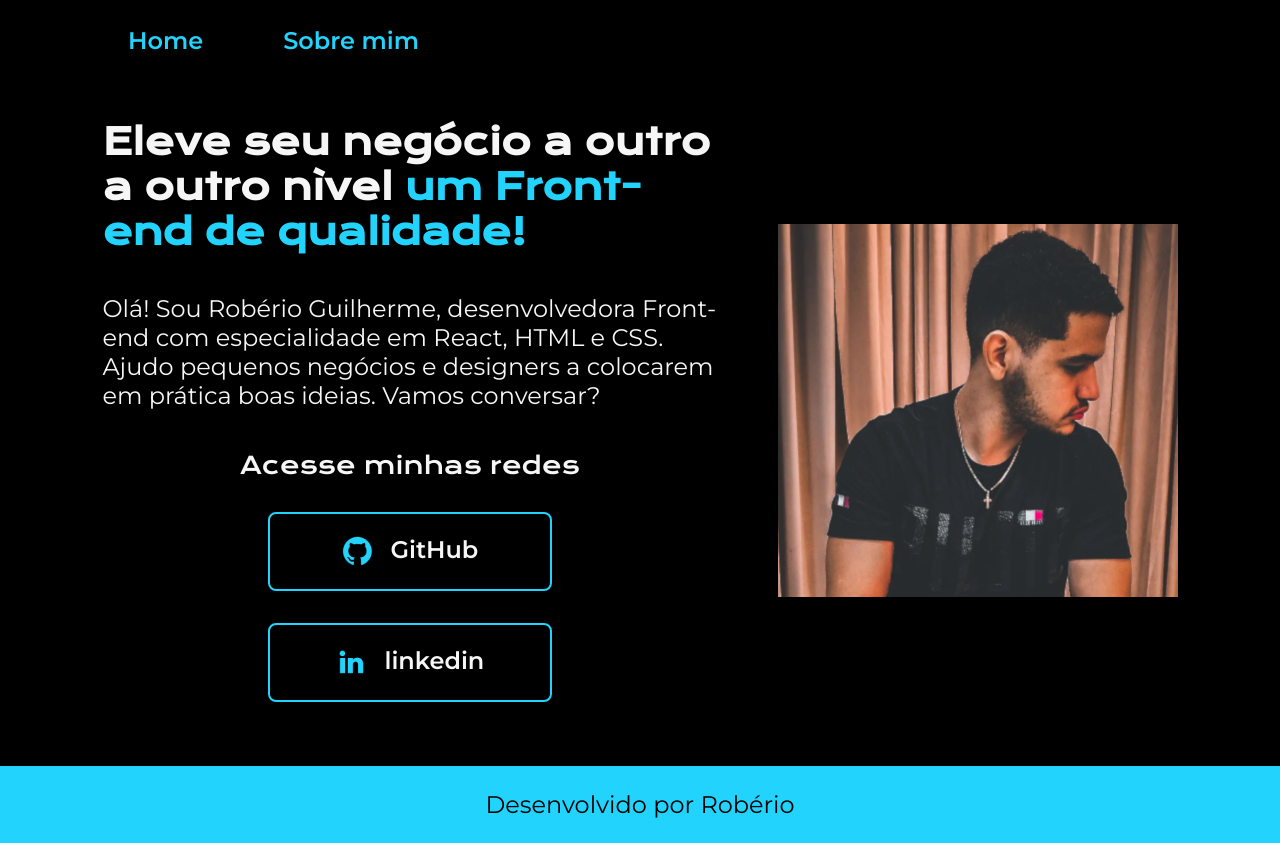
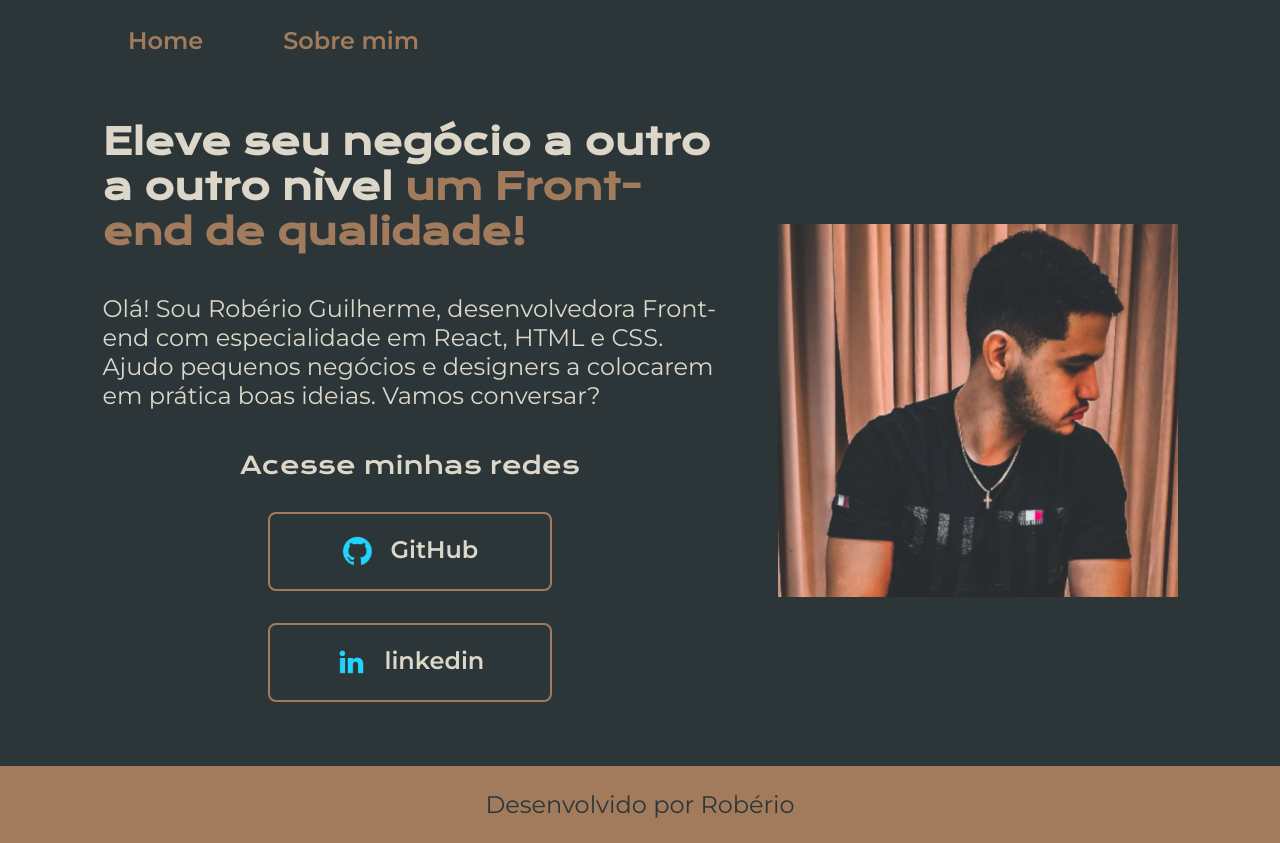
Before and after one commit to roberio3620/aprendendo_html, a plain HTML site: page portifólio.html in a window 1280 px wide. Drawn offline with nearby package versions, Linux system fonts and the light colour scheme.

Commit message:
adicionando variaveis as fontes e atualizando cores do projeto

```diff
--- a/estilos/style.css
+++ b/estilos/style.css
@@ -3,10 +3,13 @@
 @import url('https://fonts.googleapis.com/css2?family=Montserrat:wght@600&display=swap');
 
 :root{
-    --cor-pri: #000000;
-    --cor-sec: #f6f6f6;
-    --cor-ter: #22D4FD;
-    --cor-quar: #272727;
+    --cor-pri: #2c3639;
+    --cor-sec: #dcd7c9;
+    --cor-ter: #a27b5c;
+    --cor-quar: #3f4e4f;
+
+    --fonte-pri: 'Krona One', sans-serif;
+    --fonte-sec: 'Montserrat', sans-serif;
 }
 *{
     margin: 0;
@@ -14,7 +17,6 @@
 }
 
 body{
-    /* height: 100vh; */
     box-sizing: border-box;
     background-color: var(--cor-pri);
     color: var(--cor-sec);
@@ -26,7 +28,7 @@ body{
     padding: 2% 0 0 10%;
 }
 .cabecalho__menu__link{
-    font-family: 'Montserrat', sans-serif;
+    font-family: var(--fonte-sec);
     font-size: 24px;
     font-weight: 600;
     color : var(--cor-ter);
@@ -50,11 +52,11 @@ body{
 }
 .apres__cont__tit{
     font-size: 36px;
-    font-family: 'Krona One', sans-serif;
+    font-family: var(--fonte-pri);
 }
 .apres__cont__text{
     font-size: 24px;
-    font-family: 'Montserrat', sans-serif;
+    font-family:var(--fonte-sec);
 }
 .apres__links{
     display: flex;
@@ -64,7 +66,6 @@ body{
     gap: 32px;
 }
 .apres__links__but{
-    /* background-color: #22D4FD; */
     display: flex;
     justify-content: center;
     gap: 16px;
@@ -76,14 +77,14 @@ body{
     font-weight: 600;
     padding: 21.5px 0;
     color: var(--cor-sec);
-    font-family: 'Montserrat', sans-serif;
+    font-family: var(--fonte-sec);
     text-decoration: none;
 }
 .apres__links__but:hover{
     background-color: var(--cor-quar);
 }
 .apres__links__tit{
-    font-family: 'Krona One', sans-serif;
+    font-family: var(--fonte-pri);
     font-weight: 400;
     font-size: 24px;
 }
@@ -92,7 +93,7 @@ body{
     color: var(--cor-pri);
     background-color: var(--cor-ter);
     text-align: center;
-    font-family: 'Montserrat', sans-serif;
+    font-family: var(--fonte-sec);
     font-size: 24px;
     font-weight: 400;
 }
```
